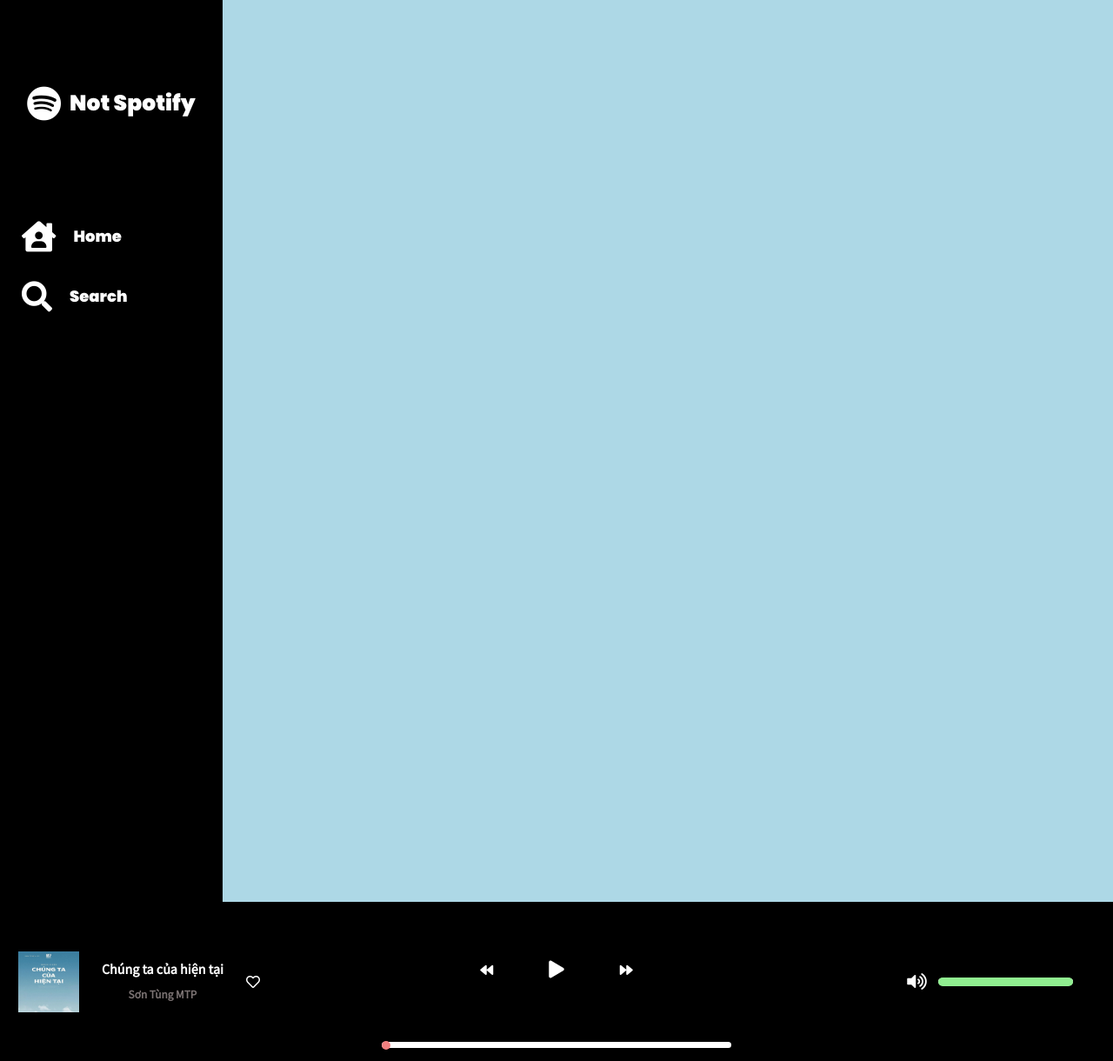
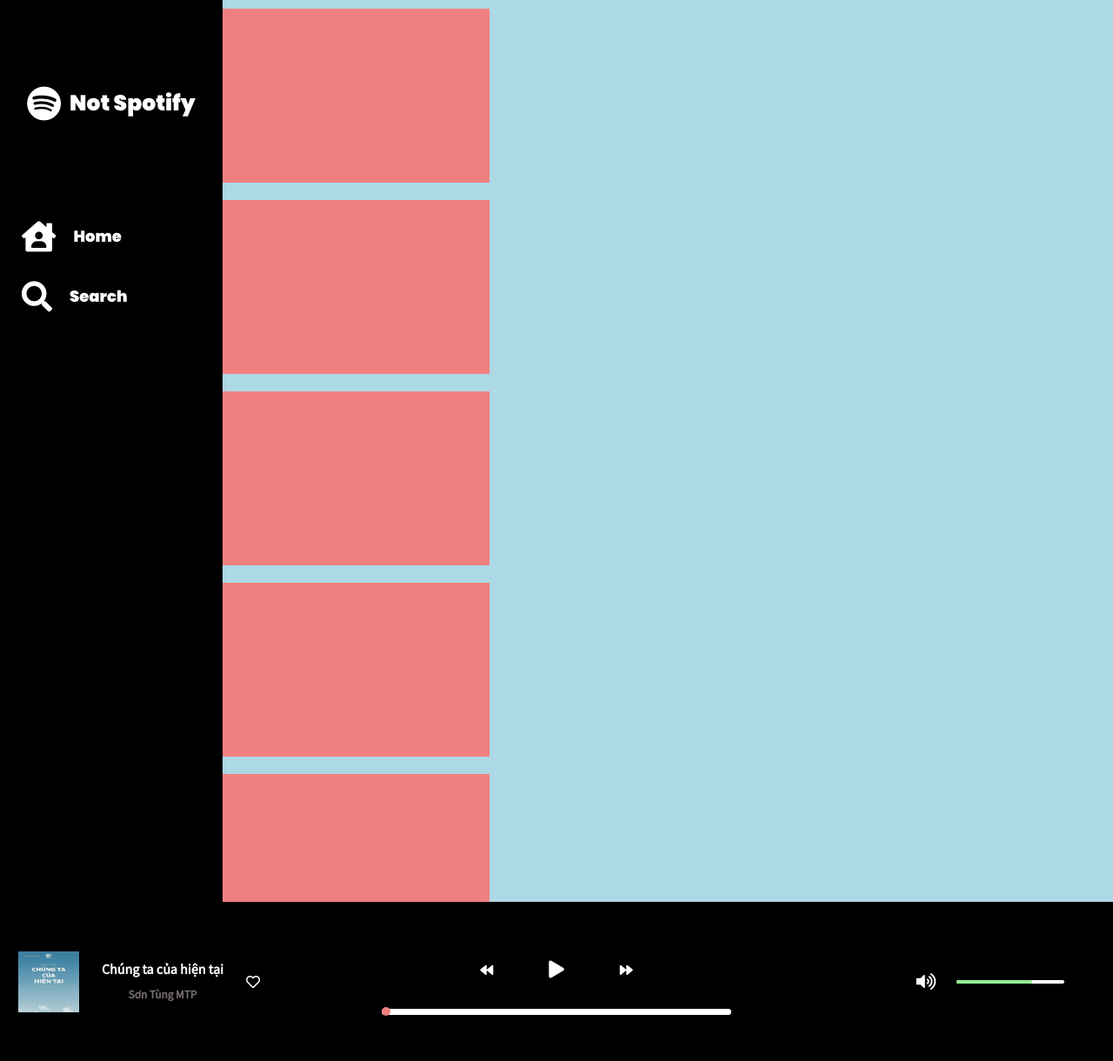
Before and after one commit to NgoQuocBao1010/PHP-Spotify-Clone, a PHP site: page / in a window 1280 px wide. Shown: the whole page at 87% size. Run offline with PHP 8.4, Linux system fonts and the light colour scheme; some libraries are stand-ins or nearby versions.

Commit message:
scroll bar to content

```diff
--- a/Spotify/index.html
+++ b/Spotify/index.html
@@ -35,7 +35,11 @@
             </div>
 
             <div class="musicContainer">
-
+                <div class="block"></div>
+                <div class="block"></div>
+                <div class="block"></div>
+                <div class="block"></div>
+                <div class="block"></div>
             </div>
         </div>
         <div class="musicPlayerContainer">
--- a/Spotify/style.css
+++ b/Spotify/style.css
@@ -85,12 +85,6 @@
 
 }
 
-.musicContainer {
-    flex: 8;
-    height: 100%;
-    background: lightblue;
-}
-
 .musicPlayerContainer {
     width: 100%;
     height: 15vh;
@@ -136,6 +130,7 @@
 
 .navigation {
     width: 100%;
+    height: 40%;
     display: flex;
     justify-content: center;
     align-items: center;
@@ -191,10 +186,30 @@
 }
 
 .volumeInfo {
-    width: 50%;
+    width: 40%;
+    height: 4px;
+    padding: 0;
 }
 
 .volume {
-    width: 100%;
+    width: 70%;
+    height: 4px;
+    padding: 0;
     background-color: lightgreen;
 }
+
+.musicContainer {
+    flex: 8;
+    height: 100%;
+    background: lightblue;
+    display: flex;
+    flex-direction: column;
+    overflow-y: scroll;
+}
+
+.block {
+    width: 30%;
+    min-height: 200px;
+    background-color: lightcoral;
+    margin: 10px 0;
+}
```
